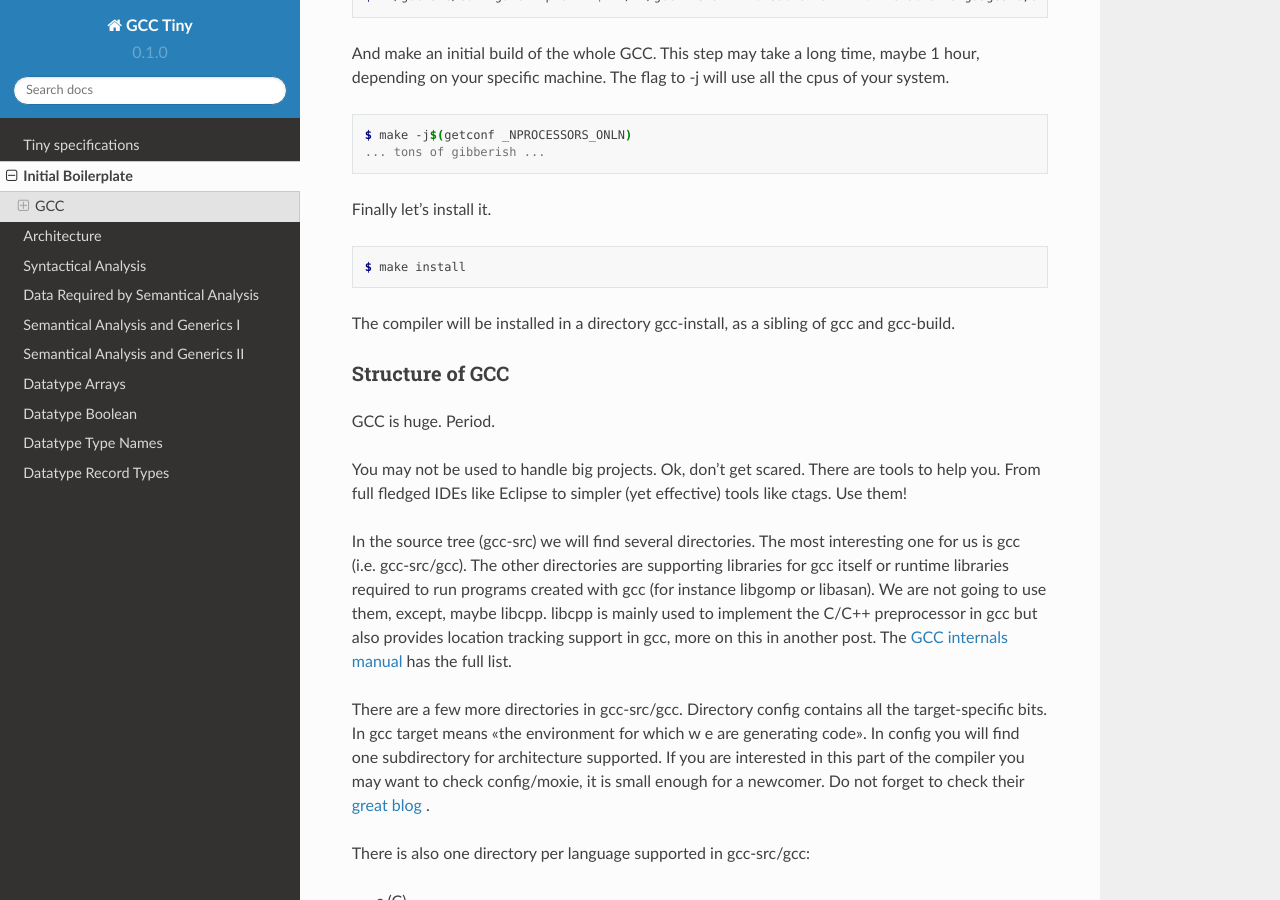
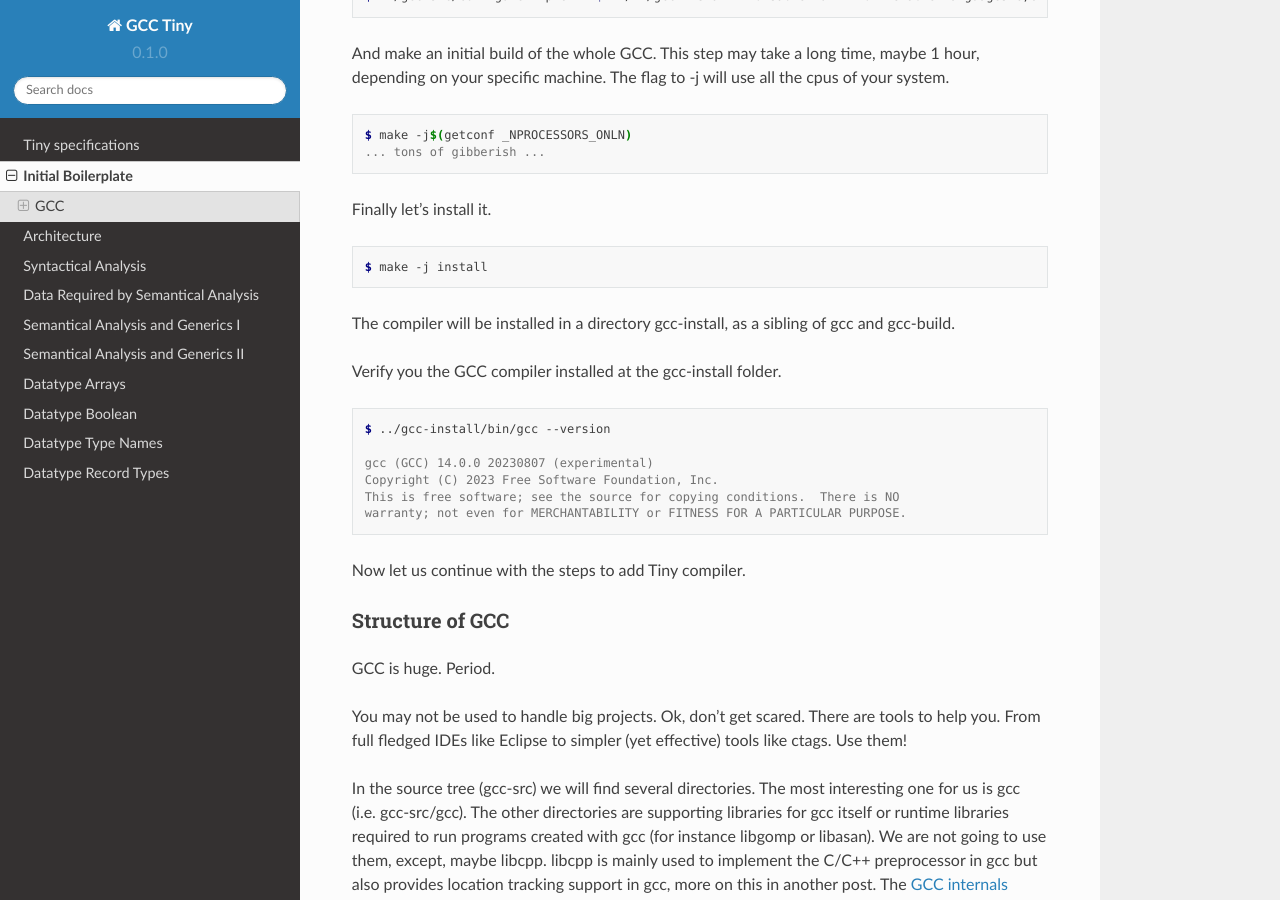
Before and after one commit to GCC-Tiny/gcc-tiny-docs-rtd, a Sphinx documentation site: the page built from docs/source/part02.rst, in a window 1280 px wide and 900 px high, scrolled down 1985 px. Built offline with Sphinx 7.4.7 and the Read the Docs theme 2.0.0, drawn with Linux system fonts in a browser that asks for light colours.

Commit message:
part02: add gcc --version validation

```diff
--- a/docs/source/part02.rst
+++ b/docs/source/part02.rst
@@ -122,11 +122,23 @@
 
 .. code-block:: shell-session
 
-    $ make install
+    $ make -j install
 
 The compiler will be installed in a directory gcc-install, as a sibling of gcc
 and gcc-build.
 
+Verify you the GCC compiler installed at the gcc-install folder.
+
+.. code-block:: shell-session
+
+    $ ../gcc-install/bin/gcc --version
+
+    gcc (GCC) 14.0.0 20230807 (experimental)
+    Copyright (C) 2023 Free Software Foundation, Inc.
+    This is free software; see the source for copying conditions.  There is NO
+    warranty; not even for MERCHANTABILITY or FITNESS FOR A PARTICULAR PURPOSE.
+
+Now let us continue with the steps to add Tiny compiler.
 
 Structure of GCC
 ----------------
```
